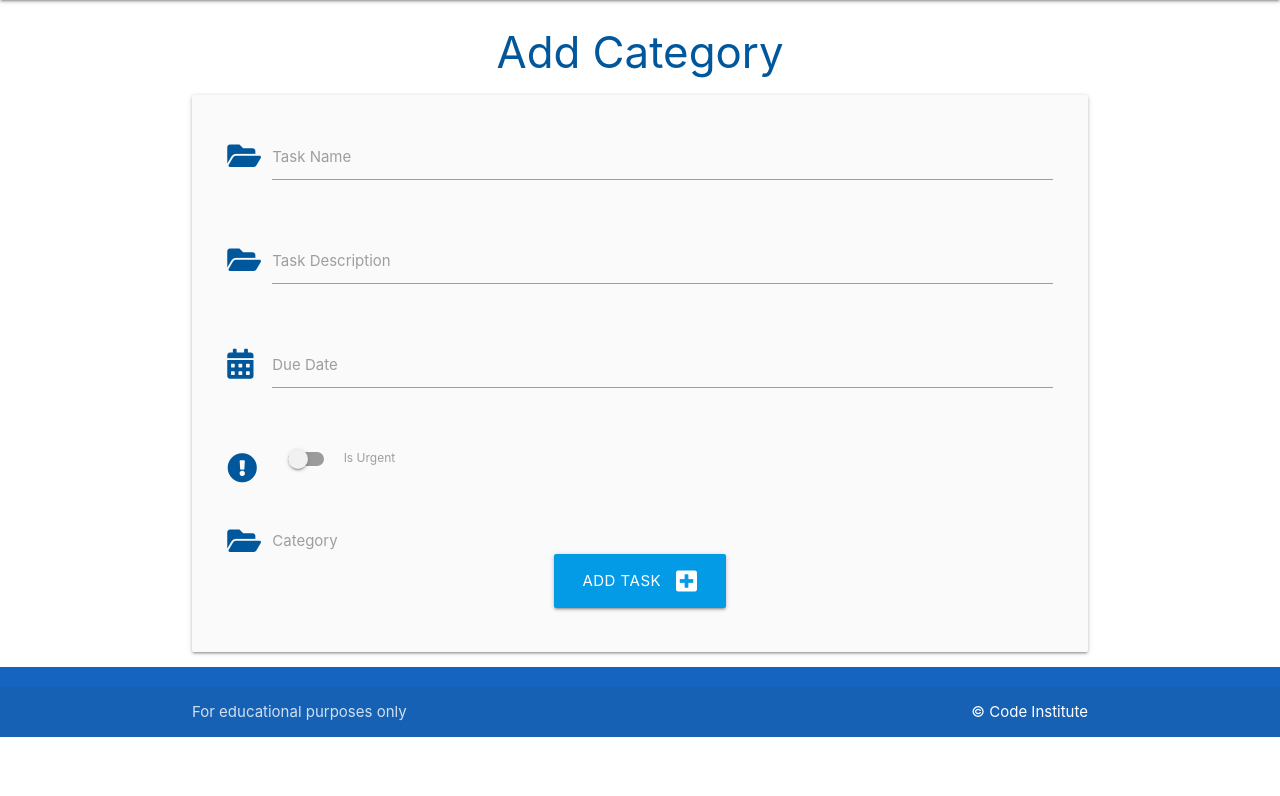
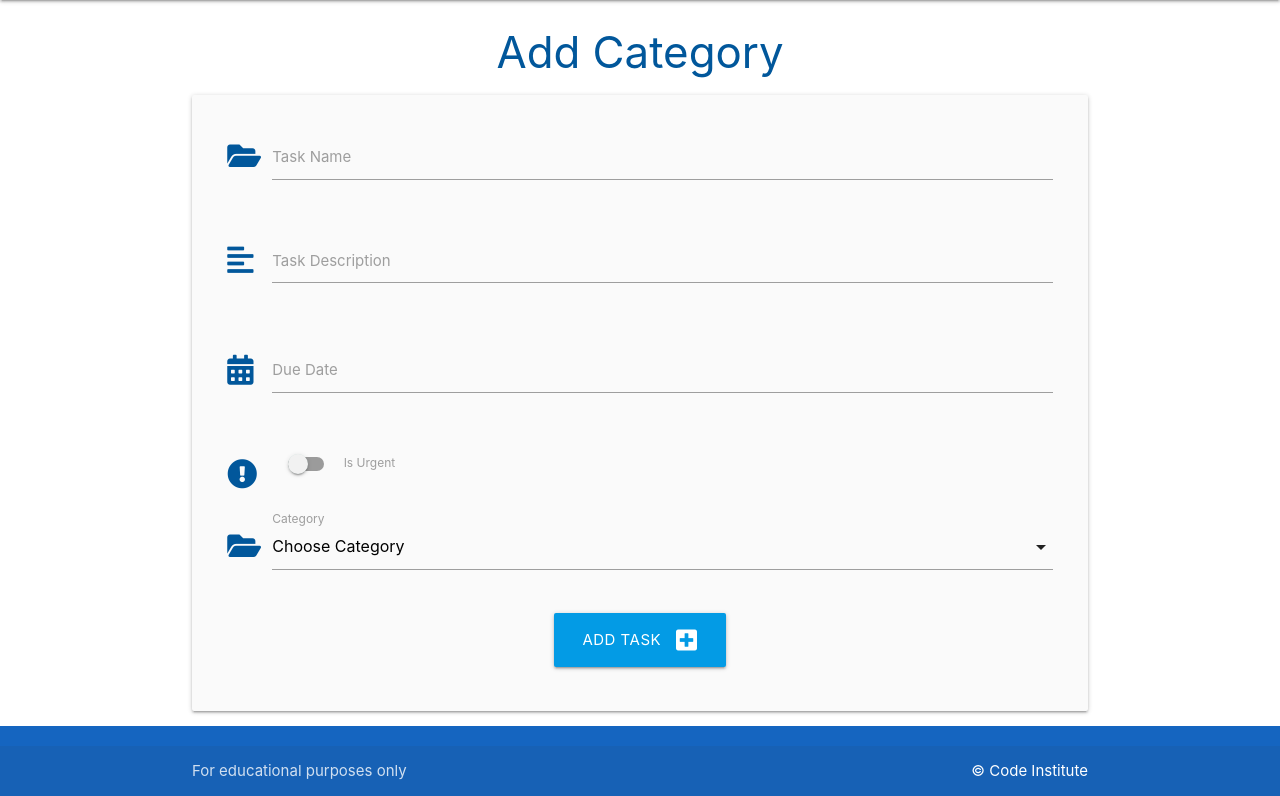
Before and after one commit to IuliiaKonovalova/TASK_MANAGER, a Flask app: page /add_task in a window 1280 px wide. Shown: the part 64-860 px from the top of the page. Before the commit the page ends 801 px from the top, so only its background shows below. Run offline with Flask 2, Linux system fonts and the light colour scheme; data that the repository does not hold is empty.

Commit message:
Add task add functionality

```diff
--- a/taskmanager/static/js/script.js
+++ b/taskmanager/static/js/script.js
@@ -2,4 +2,17 @@ document.addEventListener("DOMContentLoaded", function () {
   // sidenav initialization
   let sidenav = document.querySelectorAll(".sidenav");
   M.Sidenav.init(sidenav);
+
+  // datepicker initialization
+  let datepicker = document.querySelectorAll(".datepicker");
+  M.Datepicker.init(datepicker, {
+    format: "dd mmmm, yyyy",
+    i18n: {
+      done: "Select"
+    }
+  });
+
+  // select initialization
+  let selects = document.querySelectorAll("select");
+  M.FormSelect.init(selects);
 });
--- a/taskmanager/templates/add_task.html
+++ b/taskmanager/templates/add_task.html
@@ -16,9 +16,9 @@
     <!-- task description -->
     <div class="row">
       <div class="input-field col s12">
-        <i class="fas fa-folder-open prefix light-blue-text text-darken-4"></i>
-        <input id="task_description" name="task_description" minlength="5" maxlength="200" type="text" class="validate"
-          required>
+        <i class="fas fa-align-left prefix light-blue-text text-darken-4"></i>
+        <textarea id="task_description" name="task_description" minlength="5" maxlength="200" type="text"
+          class="materialize-textarea validate" required></textarea>
         <label for="task_description">Task Description</label>
       </div>
     </div>
```
